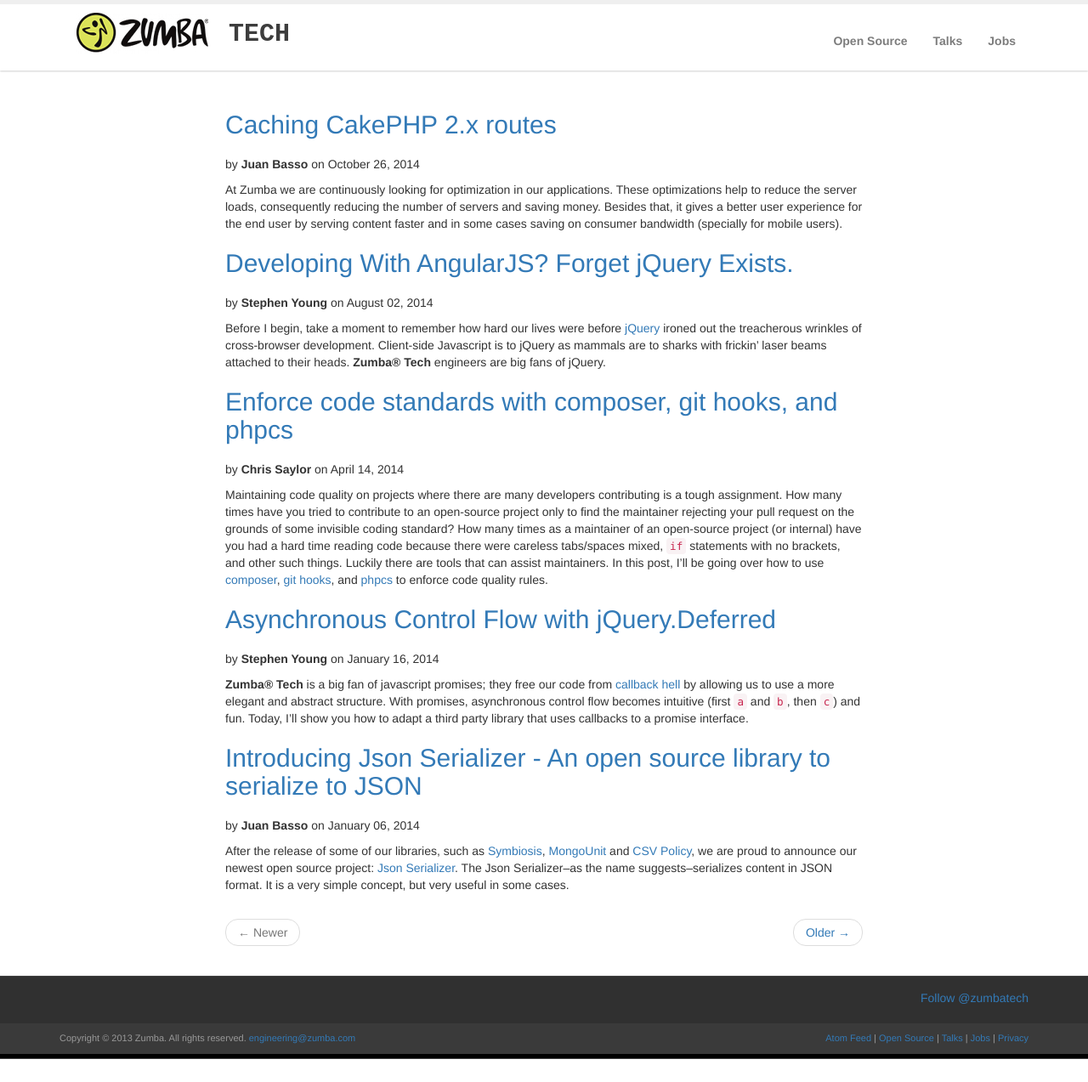
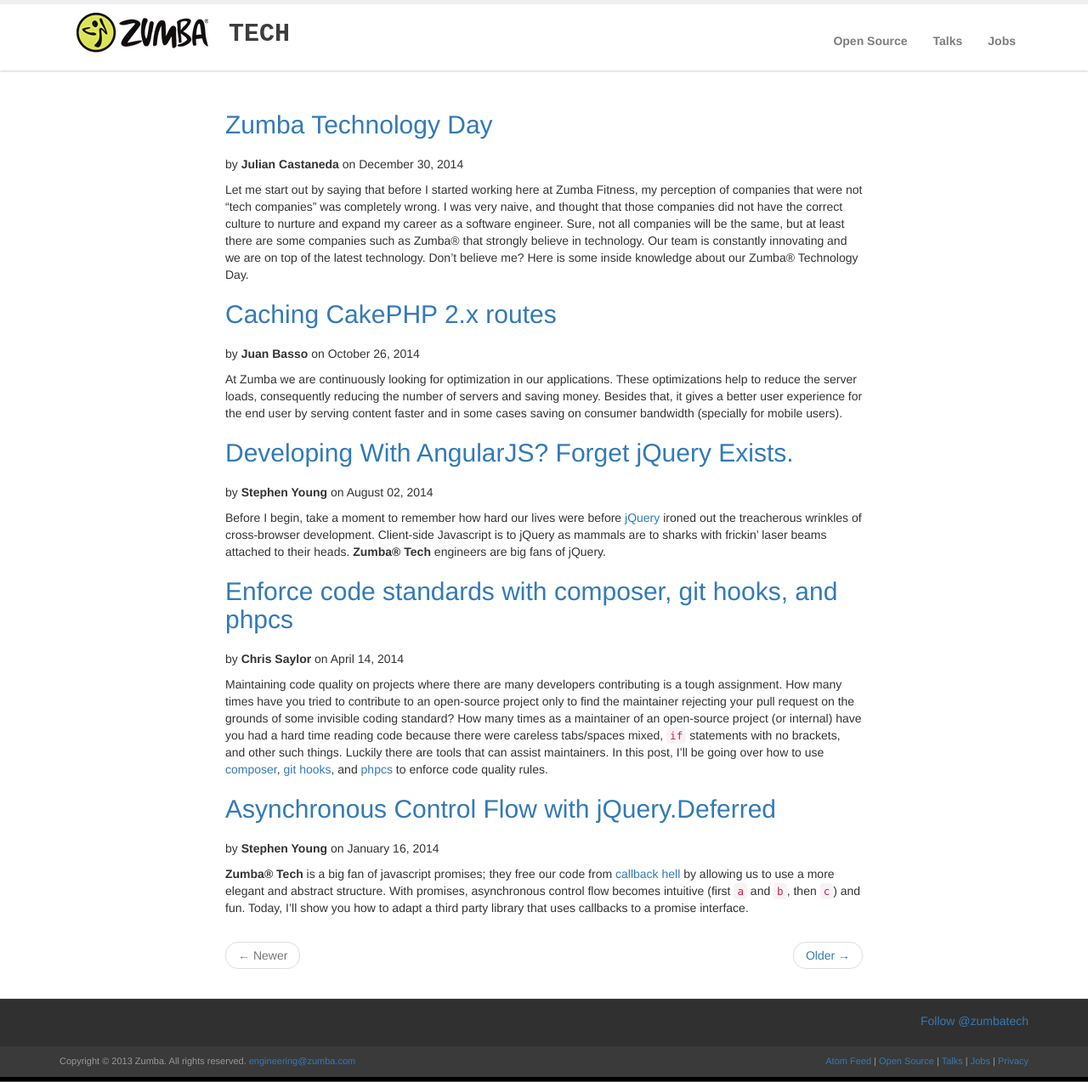
Before and after one commit to zumba/zumba.github.com, a Jekyll site: the page built from index.html, in a window 1280 px wide and 1273 px high. Shown: the whole window at 85% size. Built offline with Jekyll 4.4.1, drawn with Linux system fonts in a browser that asks for light colours; nearby versions of some CDN libraries; the list of posts is cut into pages by our own code; comment, search, counter and statistics services are not loaded.

Commit message:
Zumba Tech Day post

```diff
--- a/_config.yml
+++ b/_config.yml
@@ -57,6 +57,14 @@
     gplus: 116989823921363664764
     gravatar: 3bf295323fca7f0e92a65d11f07b032e
     about: Besides Zumba<sup>&reg;</sup>, he is an avid gamer and likes to tinker with Javascript technologies.  He recently developed <a href="https://github.com/young-steveo/chainable.js">chainable.js</a> and <a href="https://github.com/young-steveo/bitmask.js">bitmask.js</a>.
+  juliancc:
+    name: Julian Castaneda
+    email: julian.castaneda@zumba.com
+    position: Senior Software Engineer
+    start_date: 2012-12-03
+    github: juliancc
+    twitter: juliancc
+    gravatar: 454c4cbd40877eaf37790af917092093
 
 #job listings
 jobs:
--- /dev/null
+++ b/_posts/2014-12-30-zumba-tech-day.md
@@ -0,0 +1,24 @@
+---
+layout: post
+title: Zumba Technology Day
+description: We are looking for a few good engineers to help us achieve our technical vision.
+tags: [technology, careers, opportunity, engineering]
+author: juliancc
+---
+
+Let me start out by saying that before I started working here at Zumba Fitness, my perception of companies that were not “tech companies” was completely wrong. I was very naive, and thought that those companies did not have the correct culture to nurture and expand my career as a software engineer. Sure, not all companies will be the same, but at least there are some companies such as Zumba® that strongly believe in technology.
+Our team is constantly innovating and we are on top of the latest technology. Don’t believe me? Here is some inside knowledge about our Zumba® Technology Day.
+
+Nowadays, a lot of the big tech companies have some sort of program that incentivizes it’s employees to tinker with ideas that are not part of their assigned work. Apparently this concept was [started by 3m](http://www.fastcodesign.com/1663137/how-3m-gave-everyone-days-off-and-created-an-innovation-dynamo) and then was made famous by Google with their  “20 percent program” in which employees get 20% of their time to work on side projects or ideas.
+Following their footsteps, we decided to implement in-house a similar program called “Zumba® Technology Day”, where the technology department gets at least one day a month, usually the last Thursday of the month. To actually experiment and come up with new ideas that can benefit the company.
+
+The way our tech day works it’s pretty simple.
+We have a google doc that we use as master list of ideas that anyone at anytime can go in and update.
+<i>Note that the document is only as a place for inspiration and to keep ideas. We do not force anyone to go by this document</i>. In fact, we only have 2 actual rules:
+
+* The only interrupts that will be taken are business critical interrupts.
+* The Technology team must work on something that stabilizes our current systems or designs for the future. This includes documenting what we now have, designing a future vision, prototyping something that will help solve a business problem, documenting an improvement to the development process, automating tests, writing scripts, bashing a bunch of pet peeve bugs, researching an alternative technology,  or the like.
+
+It’s been well over a year since we established this Day in our department and it has already proven to be a success. Not only some of the ideas/projects that started in a tech day became actual projects that are now vital part of our company, but it has also allowed us to have a day where we can interact with each other in a different setting. A setting that we can work without the pressure of a deadline and restrictions from business. It’s our time to be creative!
+
+If working with exciting technologies and experienced engineers on solutions to complex problems is what you've been missing, then [Join the team]({{ site.url }}/careers.html)! We have several openings for software engineers and frontend developers.
```
